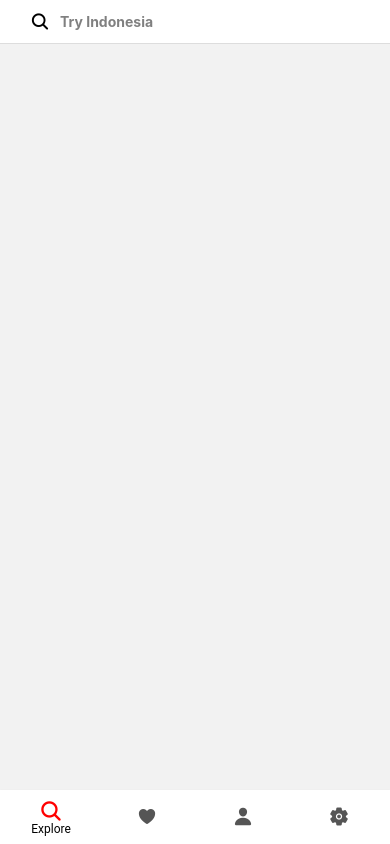
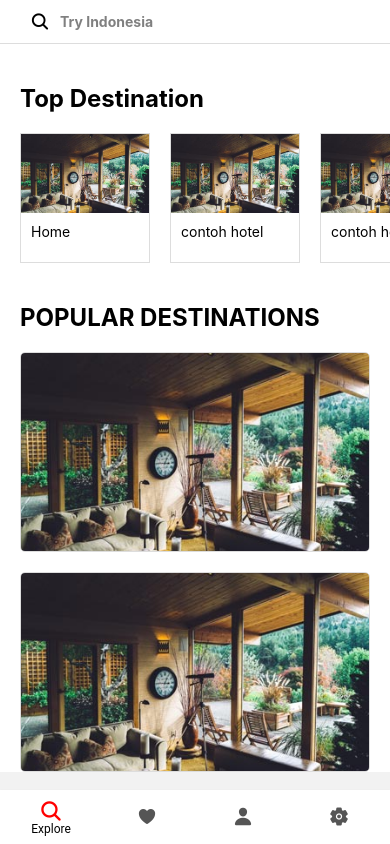
Before and after one commit to wind-create/airbnb, a React Native app: screen /Explore in a window 390 px wide. Built offline with nearby package versions, Linux system fonts and the light colour scheme.

Commit message:
desain explore

```diff
--- /dev/null
+++ b/src/components/Card.js
@@ -0,0 +1,25 @@
+import React, { Component } from 'react';
+import {
+    View,
+    Text,
+    StyleSheet,
+    Image
+} from "react-native";
+
+class Card extends Component {
+    render() {
+        return (
+            <View style={{ height: 130, width: 130, marginLeft: 20, borderWidth: 0.5, borderColor: '#dddddd' }}>
+                <View style={{ flex: 2 }}>
+                    <Image source={this.props.imageUri}
+                        style={{ flex: 1, width: null, height: null, resizeMode: 'cover' }}
+                    />
+                </View>
+                <View style={{ flex: 1, paddingLeft: 10, paddingTop: 10 }}>
+                    <Text>{this.props.name}</Text>
+                </View>
+            </View>
+        );
+    }
+}
+export default Card;
--- a/src/screens/Main/Explore.js
+++ b/src/screens/Main/Explore.js
@@ -5,11 +5,17 @@ import {
   StyleSheet,
   SafeAreaView,
   TextInput,
+  ScrollView,
+  TouchableOpacity,
   Platform,
-  StatusBar
+  StatusBar,
+  TouchableHighlight,
+  Dimensions,
+  Image
 } from "react-native";
 import Icon from 'react-native-vector-icons/Ionicons'
-
+import Card from '../../components/Card';
+const { height, width } = Dimensions.get('window')
 const Explore = () => {
   return (
     <SafeAreaView style={{ flex: 1 }}>
@@ -32,9 +38,57 @@ const Explore = () => {
             />
           </View>
         </View>
+        <ScrollView
+          scrollEventThrottle={16}
+        >
+          <View style={{ flex: 1, backgroundColor: 'white', paddingTop: 20 }}>
+            <View style={{ flex: 1, backgroundColor: 'white', paddingTop: 20 }}>
+              <Text style={{ fontSize: 24, fontWeight: '700', paddingHorizontal: 20 }}>
+                Top Destination
+              </Text>
+
+              <View style={{ height: 130, marginTop: 20 }}>
+                <ScrollView
+                  horizontal={true}
+                  showsHorizontalScrollIndicator={false}
+                >
+                  <Card imageUri={require('../../../assets/home.jpg')}
+                    name="Home"
+                  />
+                  <Card imageUri={require('../../../assets/home.jpg')}
+                    name="contoh hotel"
+                  />
+                  <Card imageUri={require('../../../assets/home.jpg')}
+                    name="contoh hotel"
+                  />
+                </ScrollView>
+              </View>
+            </View>
+
+            <View style={{ marginTop: 40, paddingHorizontal: 20 }}>
+              <Text style={{ fontSize: 24, fontWeight: '700' }}>
+                POPULAR DESTINATIONS
+              </Text>
+              <View style={{ width: width - 40, height: 200, marginTop: 20 }}>
+                <Image
+                  style={{ flex: 1, height: null, width: null, resizeMode: 'cover', borderRadius: 5, borderWidth: 1, borderColor: '#dddddd' }}
+                  source={require('../../../assets/home.jpg')}
+                />
+              </View>
+              <View style={{ width: width - 40, height: 200, marginTop: 20 }}>
+                <Image
+                  style={{ flex: 1, height: null, width: null, resizeMode: 'cover', borderRadius: 5, borderWidth: 1, borderColor: '#dddddd' }}
+                  source={require('../../../assets/home.jpg')}
+                />
+              </View>
+
+            </View>
+          </View>
+        </ScrollView>
+
       </View>
     </SafeAreaView>
   )
 };
-
+const styles = StyleSheet.create({})
 export default Explore;
```
Also changed, not shown: assets/home.jpg (added).
